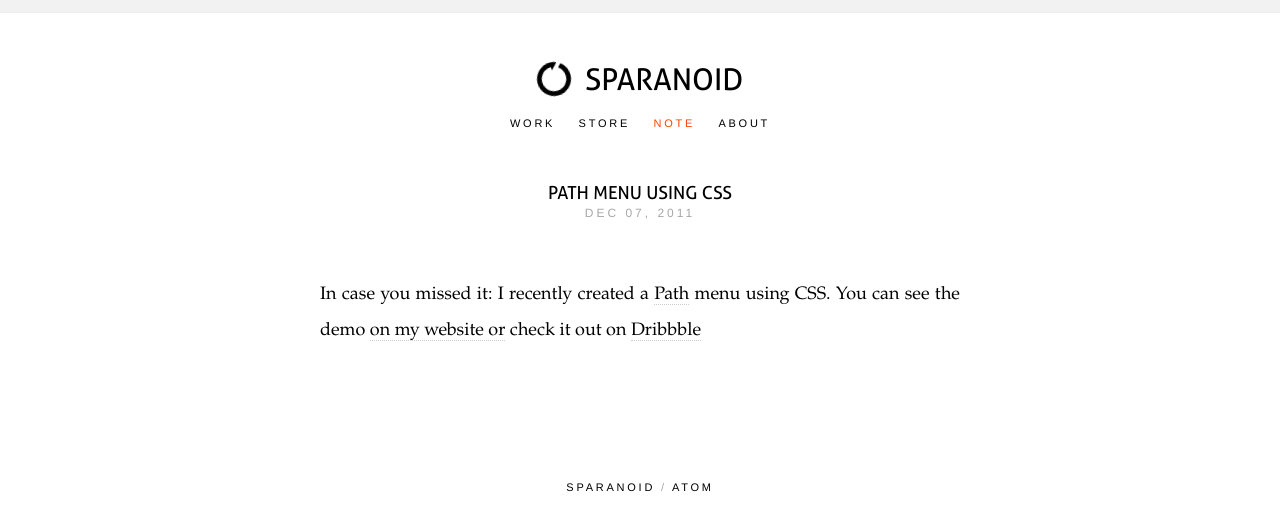
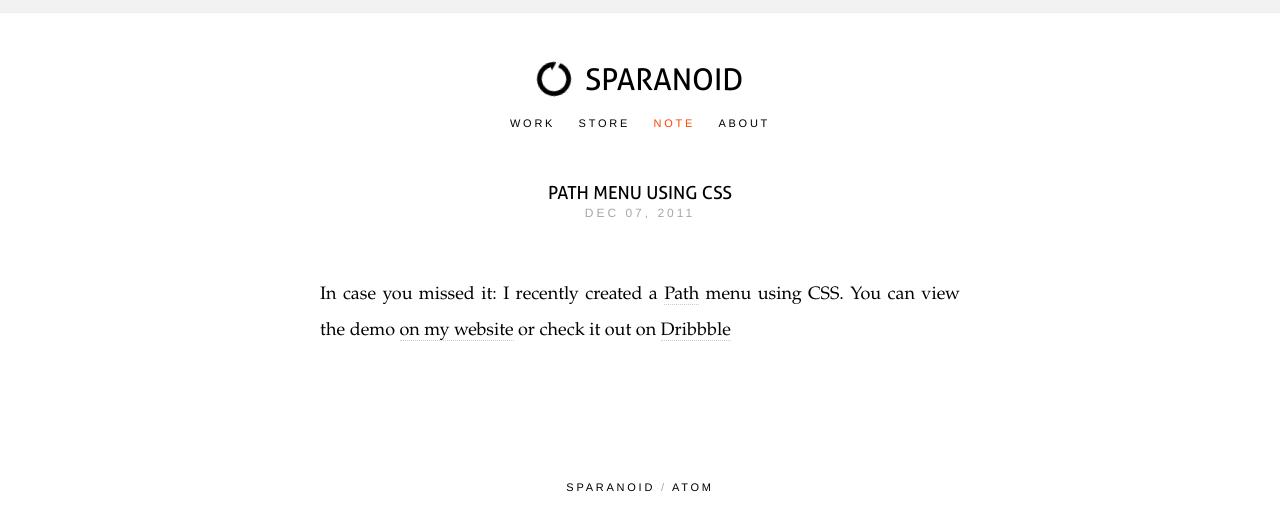
Before and after one commit to sparanoid/almace-scaffolding, a Jekyll site: the page built from _posts/2011-12-07-path-menu-using-css.md, in a window 1280 px wide. Shown: the top 531 px of the page. Built offline with Jekyll 4.4.1, drawn with Linux system fonts in a browser that asks for light colours; Markdown is read by kramdown in place of the engine named in the settings.

Commit message:
Fix grammar for post 'Path Menu Using CSS'

```diff
--- a/_posts/2011-12-07-path-menu-using-css.md
+++ b/_posts/2011-12-07-path-menu-using-css.md
@@ -6,5 +6,5 @@
 ---
 
 <div class=txt>
-<p>In case you missed it: I recently created a <a href="https://path.com/">Path</a> menu using CSS. You can see the demo <a href="/lab/path-menu/">on my website or</a> check it out on <a href="http://drbl.in/cwcK">Dribbble</a></p>
+<p>In case you missed it: I recently created a <a href="https://path.com/">Path</a> menu using CSS. You can view the demo <a href="/lab/path-menu/">on my website</a> or check it out on <a href="http://drbl.in/cwcK">Dribbble</a></p>
 </div>
```
